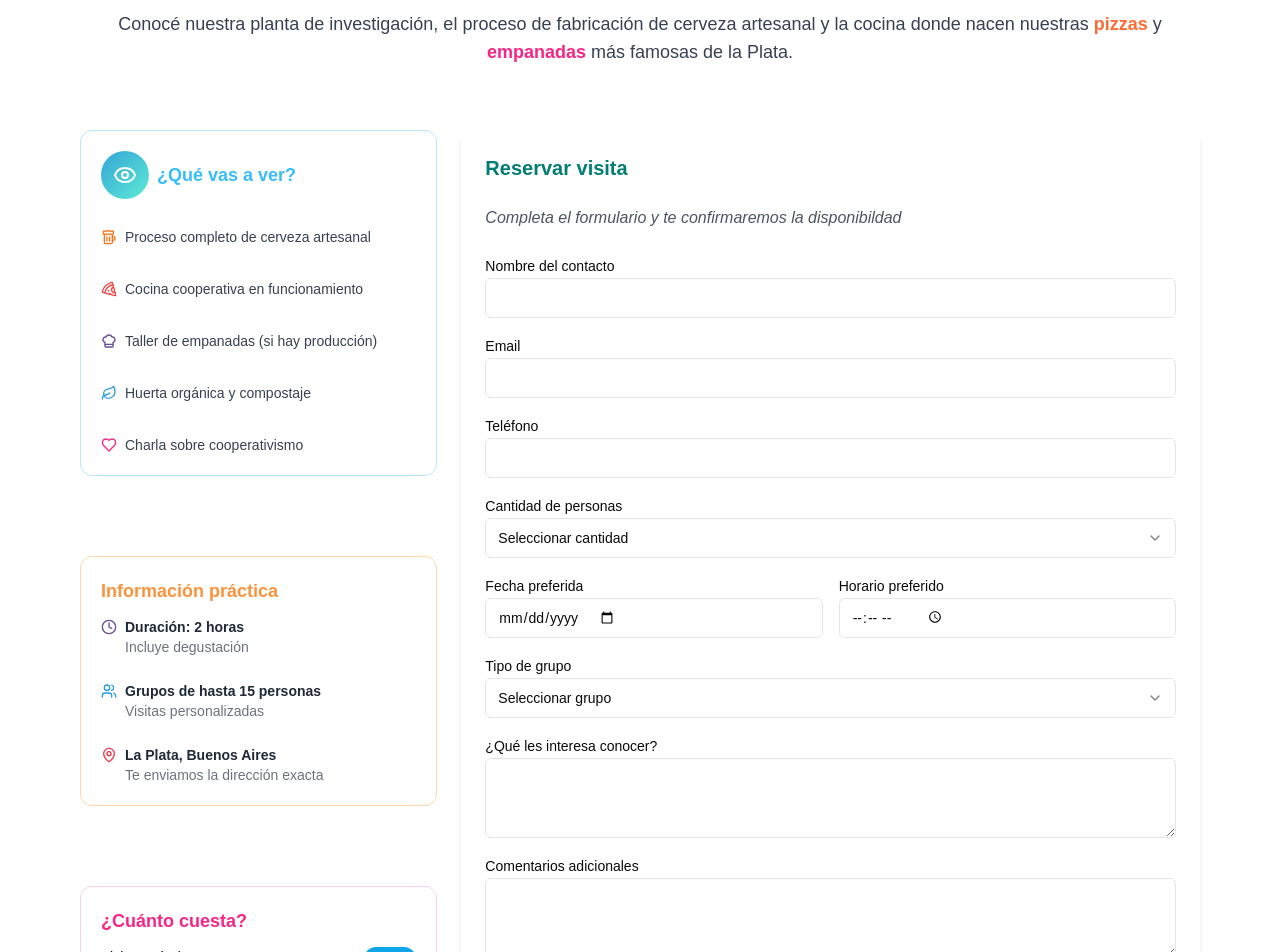
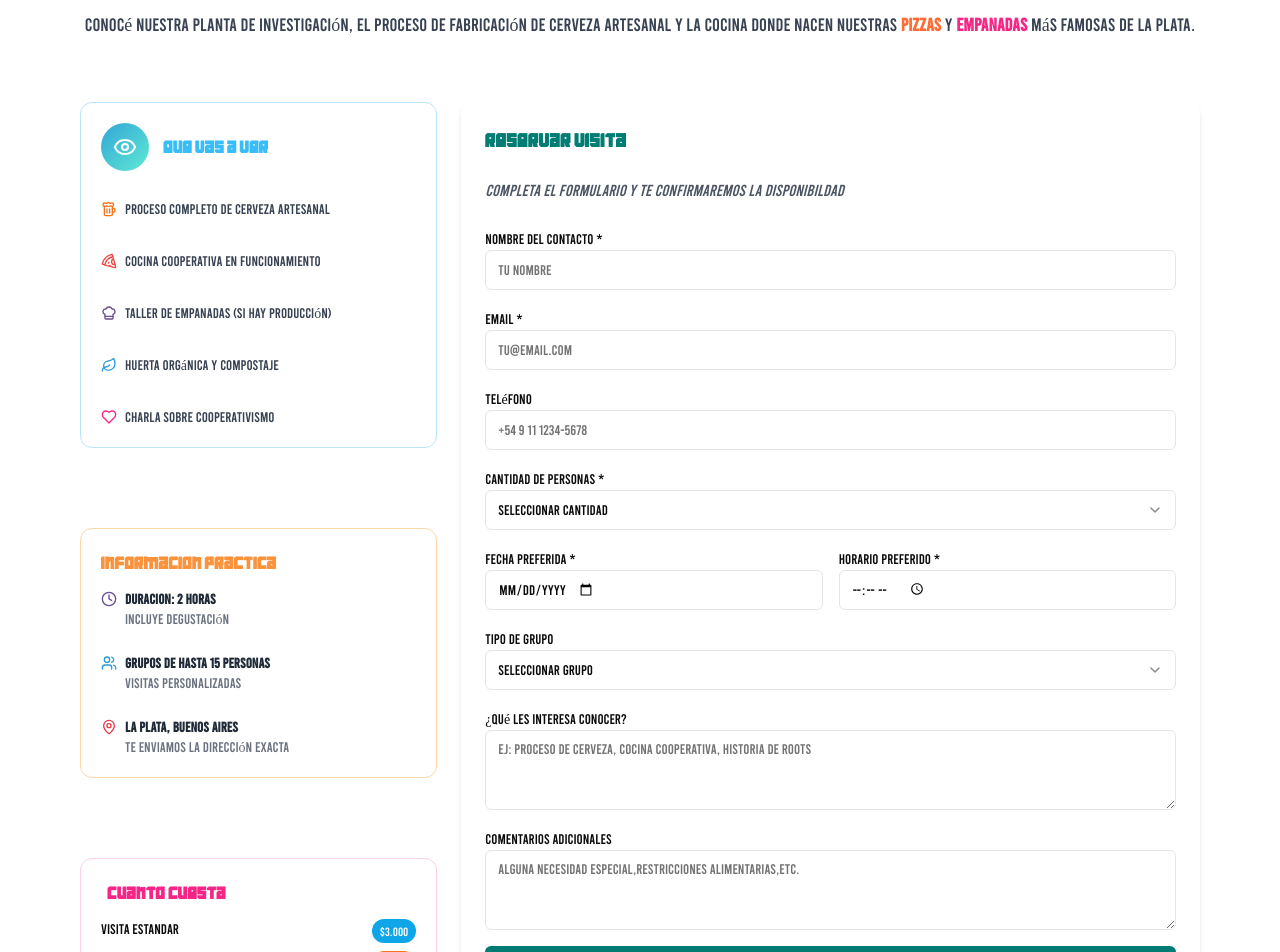
Before and after one commit to roots-cooperativa-dev/frontend-rootscoop, a Next.js app in the folder front/: page /visitas in a window 1280 px wide. Shown: the part 200-1152 px from the top of the page. Built offline with nearby package versions, Linux system fonts and the light colour scheme.

Commit message:
cambio de letra

```diff
--- a/front/src/app/(views)/donaciones/components/InfoBox.tsx
+++ b/front/src/app/(views)/donaciones/components/InfoBox.tsx
@@ -1,30 +1,20 @@
-import {
-  Card,
-  CardContent,
-  CardHeader,
-  CardTitle,
-} from "../../../../components/ui/card";
-import { Separator } from "../../../../components/ui/separator";
-import {
-  BadgeCheck,
-  Wrench,
-  Leaf,
-  Heart,
-  Flame,
-  Beer,
-  Users,
-} from "lucide-react";
+import { Card, CardContent } from "../../../../components/ui/card";
+import { Leaf, Heart, Beer, Users, Pizza } from "lucide-react";
 
 export default function InfoBox() {
   return (
     <div className="space-y-10">
       <Card className="border-pink-200">
         <CardContent className="p-4">
-          <div className="flex items-center gap-2 mb-2">
-            <Heart className="h-4 w-4 text-pink-500" />
-            <h3 className="text-pink-600 font-semibold">¿Por qué donar?</h3>
+          <div>
+            <Heart className="h-12 w-12 rounded-full p-3 bg-gradient-to-br from-[#F72585] to-[#E63946] text-white shadow-md" />
+            <br />
+            <h3 className="text-[#f72585] font-semibold font-chewy">
+              ¿Por que donar ?
+            </h3>
           </div>
-          <p className="text-sm">
+          <br />
+          <p className="text-sm text-[#4b5563] font-bebas">
             ROOTS es una cooperativa autogestiva que no depende de subsidios
             estatales ni inversores privados. Cada donación nos permite seguir
             creciendo de forma independiente y sostenible.
@@ -34,16 +24,16 @@ export default function InfoBox() {
 
       <Card className="border-blue-200">
         <CardContent className="p-4">
-          <h3 className="text-blue-600 font-semibold mb-2">
-            ¿En qué usamos las donaciones?
+          <h3 className="text-[#2d9cdb] font-bold mb-2 font-chewy">
+            ¿En que usamos las donaciones?
           </h3>
-          <ul className="text-sm space-y-2">
-            <li className="flex items-center gap-2">
+          <ul className="text-sm space-y-2 font-bebas">
+            <li className="flex items-center gap-2 text-[#0a0a0a]">
               <Beer className="h-4 w-4 text-orange-500" />
               Equipamiento para cervecería
             </li>
             <li className="flex items-center gap-2">
-              <Flame className="h-4 w-4 text-rose-500" />
+              <Pizza className="h-4 w-4 text-rose-500" />
               Mejoras en la cocina
             </li>
             <li className="flex items-center gap-2">
@@ -60,8 +50,10 @@ export default function InfoBox() {
 
       <Card className="border-orange-200">
         <CardContent className="p-4">
-          <h3 className="text-orange-500 font-semibold mb-2">Transparencia</h3>
-          <p className="text-sm">
+          <h3 className="text-[#ff6b35] font-semibold mb-2 font-chewy">
+            Transparencia
+          </h3>
+          <p className="text-sm font-bebas">
             Cada trimestre publicamos un informe detallado de cómo utilizamos
             las donaciones. Creemos en la transparencia total con nuestra
             comunidad.
--- a/front/src/app/(views)/donaciones/components/TestimoniosBox.tsx
+++ b/front/src/app/(views)/donaciones/components/TestimoniosBox.tsx
@@ -1,11 +1,10 @@
 import { Card, CardContent } from "../../../../components/ui/card";
-import { Dot } from "lucide-react";
 
 export default function TestimoniosBox() {
   return (
     <div className="p-6">
       <h2 className="text-center text-xl font-bold mb-6">
-        <span className="bg-gradient-to-r from-orange-500 via-rose-500 to-indigo-600 bg-clip-text text-transparent">
+        <span className="bg-gradient-to-r from-orange-500 via-rose-500 to-indigo-600 bg-clip-text text-transparent font-chewy">
           Voces de nuestra comunidad
         </span>
       </h2>
@@ -13,14 +12,14 @@ export default function TestimoniosBox() {
       <div className="grid grid-cols-1 md:grid-cols-2 gap-4">
         <Card className="border border-blue-200">
           <CardContent className="p-4">
-            <p className="text-sm mb-3">
+            <p className="text-sm mb-3 font-popular">
               “Apoyo a ROOTS porque creo en su proyecto. Ver cómo crecen y se
               mantienen fieles a sus valores me da esperanza de que otro mundo
               es posible.”
             </p>
             <footer className="text-sm font-semibold text-orange-500 flex items-center gap-2">
-              <span className="text-sky-500 text-xl leading-none">•</span>
-              <span className="text-orange-500">
+              <span className="text-[#2d9cdb] text-xl leading-none">•</span>
+              <span className="text-[#ff6b35] font-bebas">
                 Ana, colaboradora desde 2020
               </span>
             </footer>
@@ -29,14 +28,16 @@ export default function TestimoniosBox() {
 
         <Card className="border border-pink-200">
           <CardContent className="p-4">
-            <p className="text-sm mb-3">
+            <p className="text-sm mb-3 font-popular">
               “Mi suscripción mensual es mi forma de ser parte de ROOTS sin
               estar físicamente ahí. Es mi granito de arena para la economía
               social.”
             </p>
             <footer className="text-sm font-semibold text-pink-600 flex items-center gap-2">
-              <span className="text-pink-500 text-xl leading-none">•</span>
-              <span className="text-pink-600">Carlos, suscriptor mensual</span>
+              <span className="text-[#f72585] text-xl leading-none">•</span>
+              <span className="text-[#6a4c93] font-bebas">
+                Carlos, suscriptor mensual
+              </span>
             </footer>
           </CardContent>
         </Card>
--- a/front/src/app/(views)/donaciones/components/form.tsx
+++ b/front/src/app/(views)/donaciones/components/form.tsx
@@ -33,10 +33,18 @@ export default function DonacionBox() {
 
   return (
     <Card className="md:col-span-2 p-6">
-      <Tabs defaultValue="donar" className="w-full">
+      <div className="mb-6">
+        <h2 className="font-chewy text-2xl font-bold bg-gradient-to-r from-orange-500 via-rose-500 to-indigo-600 bg-clip-text text-transparent">
+          Hacer una donacion
+        </h2>
+        <p className="text-gray-600 mt-1 font-popular">
+          Elegí el monto y la frecuencia que más te convenga
+        </p>
+      </div>
+      <Tabs defaultValue="donar" className="w-full font-chewy">
         <TabsList className="grid w-full grid-cols-2 mb-4">
-          <TabsTrigger value="donar">Donación</TabsTrigger>
-          <TabsTrigger value="suscribirse">Suscripción</TabsTrigger>
+          <TabsTrigger value="donar">Donacion</TabsTrigger>
+          <TabsTrigger value="suscribirse">Suscripcion</TabsTrigger>
         </TabsList>
 
         <TabsContent value="donar">
@@ -55,7 +63,7 @@ export default function DonacionBox() {
             }}
           >
             {({ handleChange, values, setFieldValue }) => (
-              <Form className="space-y-4">
+              <Form className="space-y-4 font-bebas">
                 <div>
                   <Label className="block mb-2 font-semibold">Frecuencia</Label>
                   <RadioGroup
--- a/front/src/app/(views)/donaciones/page.tsx
+++ b/front/src/app/(views)/donaciones/page.tsx
@@ -25,7 +25,7 @@ export default function DonacionPage() {
                 className="flex items-center space-x-2 text-gray-600 hover:text-[#017d74] transition-colors"
               >
                 <ArrowLeft className="w-4 h-4" />
-                <span>Volver</span>
+                <span className="font-chewy">Volver</span>
               </Link>
             </div>
           </div>
@@ -34,11 +34,11 @@ export default function DonacionPage() {
       <div className="py-12 px-4 max-w-7xl mx-auto">
         <div className="text-center mb-12">
           <h1 className="text-4xl font-bold">
-            <span className="bg-gradient-to-r from-orange-500 via-rose-500 to-indigo-600 bg-clip-text text-transparent">
-              Apoyá a ROOTS
+            <span className="font-chewy bg-gradient-to-r from-orange-500 via-rose-500 to-indigo-600 bg-clip-text text-transparent">
+              Apoya a ROOTS
             </span>
           </h1>
-          <p className="mt-3 text-muted-foreground max-w-2xl mx-auto text-sm md:text-base">
+          <p className="font-bebas mt-3 text-muted-foreground max-w-2xl mx-auto text-sm md:text-base">
             Tu donación fortalece nuestro trabajo cooperativo y nos ayuda a
             seguir construyendo alternativas de
             <span className="text-orange-500 font-semibold">
--- a/front/src/app/(views)/visitas/components/InfoBox.tsx
+++ b/front/src/app/(views)/visitas/components/InfoBox.tsx
@@ -19,9 +19,11 @@ const InfoBox = () => {
           <div className="w-12 h-12 rounded-full bg-gradient-to-br from-[#33a5d7] to-teal-300 flex items-center justify-center">
             <Eye className="text-white w-6 h-6" />
           </div>
-          <h3 className="text-sky-400 font-bold text-lg">¿Qué vas a ver?</h3>
+          <h3 className="text-sky-400 font-bold text-lg font-chewy">
+            ¿Que vas a ver?
+          </h3>
         </div>
-        <ul className="space-y-8 text-gray-700 text-sm flex-item-center">
+        <ul className="space-y-8 text-gray-700 text-sm flex-item-center font-bebas">
           <li className="flex items-center gap-2">
             <Beer className="h-4 w-4 text-orange-500" />
             Proceso completo de cerveza artesanal
@@ -47,14 +49,14 @@ const InfoBox = () => {
 
       {/* Información práctica */}
       <div className="border border-orange-200 bg-white-50 p-5 rounded-xl">
-        <h3 className="text-orange-400 font-bold text-lg mb-3">
-          Información práctica
+        <h3 className="text-orange-400 font-bold text-lg mb-3 font-chewy">
+          Informacion practica
         </h3>
-        <ul className="space-y-6 text-sm text-gray-800">
+        <ul className="space-y-6 text-sm text-gray-800 font-bebas">
           <li>
             <strong className="flex items-center gap-2 ">
               <Clock className="h-4 w-4 text-[#6a4c93]" />
-              Duración: 2 horas
+              Duracion: 2 horas
             </strong>
 
             <span className="text-gray-500 ml-6">Incluye degustación</span>
@@ -80,12 +82,12 @@ const InfoBox = () => {
 
       {/* ¿Cuánto cuesta? */}
       <div className="border border-pink-200 bg-white-50 p-5 rounded-xl">
-        <h3 className="text-[#f72585] font-bold text-lg mb-3">
-          ¿Cuánto cuesta?
+        <h3 className="text-[#f72585] font-bold text-lg mb-3 font-chewy">
+          ¿Cuanto cuesta?
         </h3>
-        <ul className="space-y-2 text-sm text-[#09090b]">
+        <ul className="space-y-2 text-sm text-[#09090b] font-bebas">
           <li className="flex justify-between">
-            <span>Visita estándar</span>
+            <span>Visita estandar</span>
             <span className="bg-sky-500 text-white text-xs px-2 py-1 rounded-full">
               $3.000
             </span>
--- a/front/src/app/(views)/visitas/components/Reservaform.jsx
+++ b/front/src/app/(views)/visitas/components/Reservaform.jsx
@@ -40,8 +40,10 @@ const ReservaFormulario = () => {
 
   return (
     <div className="bg-white p-6 rounded-xl shadow-md space-y-6">
-      <h2 className="text-xl font-semibold text-[#017d74]">Reservar visita</h2>
-      <p className="mt-2 text-s text-gray-600 italic">
+      <h2 className="text-xl font-semibold text-[#017d74] font-chewy">
+        Reservar visita
+      </h2>
+      <p className="mt-2 text-s text-gray-600 italic font-bebas">
         Completa el formulario y te confirmaremos la disponibildad
       </p>
       <Formik
@@ -50,10 +52,14 @@ const ReservaFormulario = () => {
         onSubmit={(values) => console.log(values)}
       >
         {({ handleChange, setFieldValue }) => (
-          <Form className="space-y-4">
+          <Form className="space-y-4 font-bebas">
             <div>
-              <Label>Nombre del contacto</Label>
-              <Input name="contactName" onChange={handleChange} />
+              <Label>Nombre del contacto *</Label>
+              <Input
+                name="contactName"
+                onChange={handleChange}
+                placeholder="Tu nombre"
+              />
               <ErrorMessage
                 name="contactName"
                 component="div"
@@ -62,8 +68,13 @@ const ReservaFormulario = () => {
             </div>
 
             <div>
-              <Label>Email</Label>
-              <Input type="email" name="email" onChange={handleChange} />
+              <Label>Email *</Label>
+              <Input
+                type="email"
+                name="email"
+                onChange={handleChange}
+                placeholder="tu@email.com"
+              />
               <ErrorMessage
                 name="email"
                 component="div"
@@ -73,7 +84,11 @@ const ReservaFormulario = () => {
 
             <div>
               <Label>Teléfono</Label>
-              <Input name="phone" onChange={handleChange} />
+              <Input
+                name="phone"
+                onChange={handleChange}
+                placeholder="+54 9 11 1234-5678"
+              />
               <ErrorMessage
                 name="phone"
                 component="div"
@@ -82,7 +97,7 @@ const ReservaFormulario = () => {
             </div>
 
             <div>
-              <Label>Cantidad de personas</Label>
+              <Label>Cantidad de personas *</Label>
               <Select
                 onValueChange={(value) =>
                   setFieldValue("numberOfPeople", value)
@@ -108,7 +123,7 @@ const ReservaFormulario = () => {
 
             <div className="grid grid-cols-2 gap-4">
               <div>
-                <Label>Fecha preferida</Label>
+                <Label>Fecha preferida *</Label>
                 <Input
                   type="date"
                   name="preferredDate"
@@ -121,7 +136,7 @@ const ReservaFormulario = () => {
                 />
               </div>
               <div>
-                <Label>Horario preferido</Label>
+                <Label>Horario preferido *</Label>
                 <Input
                   type="time"
                   name="preferredTime"
@@ -160,12 +175,20 @@ const ReservaFormulario = () => {
 
             <div>
               <Label>¿Qué les interesa conocer?</Label>
-              <Textarea name="interests" onChange={handleChange} />
+              <Textarea
+                name="interests"
+                onChange={handleChange}
+                placeholder="Ej: Proceso de cerveza, cocina cooperativa, historia de ROOTS"
+              />
             </div>
 
             <div>
               <Label>Comentarios adicionales</Label>
-              <Textarea name="additionalComments" onChange={handleChange} />
+              <Textarea
+                name="additionalComments"
+                onChange={handleChange}
+                placeholder="Alguna necesidad especial,restricciones alimentarias,etc."
+              />
             </div>
 
             <Button type="submit" className="w-full mt-4">
--- a/front/src/app/(views)/visitas/components/TestimoniosBox.tsx
+++ b/front/src/app/(views)/visitas/components/TestimoniosBox.tsx
@@ -30,7 +30,7 @@ export function TestimoniosBox() {
 
   return (
     <section className="py-12 px-4 max-w-7xl mx-auto">
-      <h2 className="text-3xl font-bold text-center text-[#017d74] mb-10">
+      <h2 className="text-3xl font-bold text-center text-[#017d74] mb-10 font-chewy">
         Experiencias de nuestros visitantes
       </h2>
 
--- a/front/src/app/(views)/visitas/page.tsx
+++ b/front/src/app/(views)/visitas/page.tsx
@@ -25,7 +25,7 @@ const VistaPage = () => {
                 className="flex items-center space-x-2 text-gray-600 hover:text-[#017d74] transition-colors"
               >
                 <ArrowLeft className="w-4 h-4" />
-                <span>Volver al inicio</span>
+                <span className="font-chewy">Volver al inicio</span>
               </Link>
             </div>
           </div>
@@ -33,8 +33,10 @@ const VistaPage = () => {
       </header>
       <main className="max-w-6xl mx-auto px-4 py-12 space-y-16">
         <div className="text-center">
-          <h1 className="text-4xl font-bold text-[#017d74]">Visitá ROOTS</h1>
-          <p className="mt-2 text-lg text-[#374151]">
+          <h1 className="text-4xl font-bold text-[#017d74] font-chewy">
+            Visita ROOTS
+          </h1>
+          <p className="mt-2 text-lg text-[#374151] font-bebas">
             Conocé nuestra planta de investigación, el proceso de fabricación de
             cerveza artesanal y la cocina donde nacen nuestras{" "}
             <span className="text-[#ff6b35] font-semibold">pizzas</span> y{" "}
```
